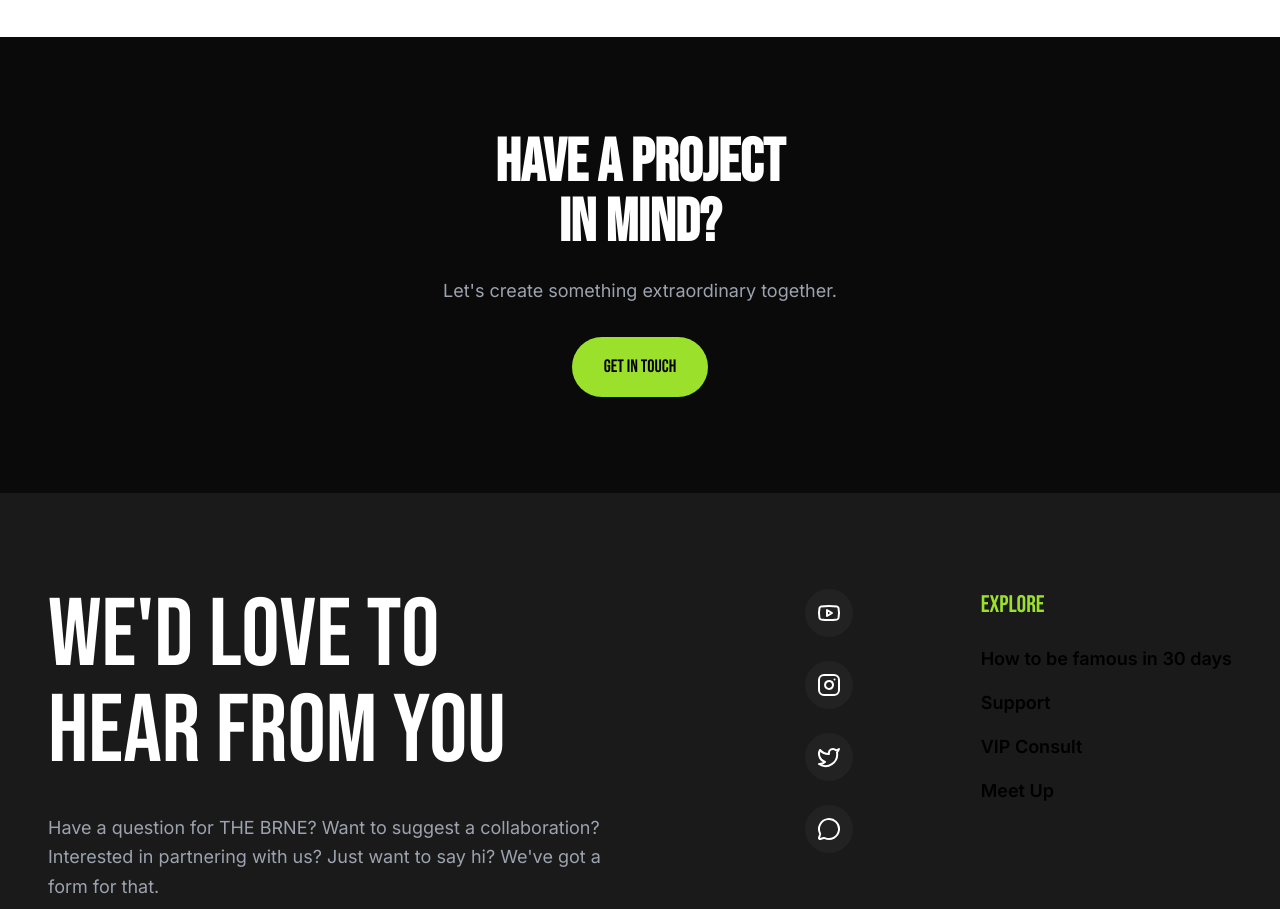
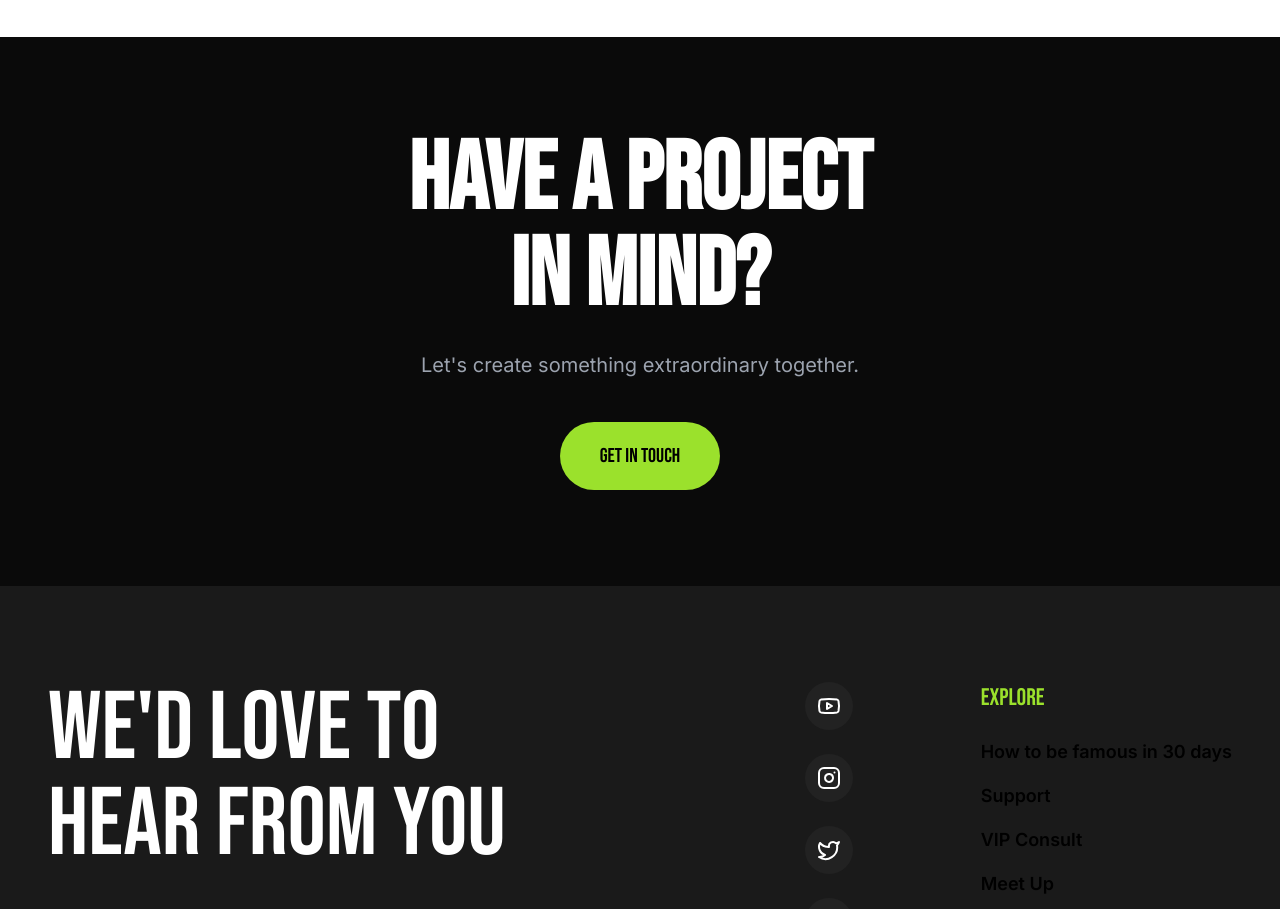
Before and after one commit to iqbalbinothman-ctrl/thebrne, a React (Vite) app: page /portfolio/aurora-co in a window 1280 px wide. Shown: the part 1440-2349 px from the top of the page. Built offline with nearby package versions, Linux system fonts and the light colour scheme.

Commit message:
Update CTA section in single project page

```diff
--- a/components/ProjectDetailPage.tsx
+++ b/components/ProjectDetailPage.tsx
@@ -189,13 +189,13 @@ const ProjectDetailPage: React.FC = () => {
 
             {/* CTA Section */}
             <section className="py-24 px-6 md:px-12 bg-[#0A0A0A] text-white text-center">
-                <h2 className="font-heading text-4xl md:text-6xl font-bold mb-6">
+                <h2 className="font-heading text-6xl md:text-7xl lg:text-8xl font-bold mb-6 leading-none">
                     Have a project<br />in mind?
                 </h2>
-                <p className="text-gray-400 text-lg mb-8 max-w-md mx-auto">
+                <p className="text-gray-400 text-xl mb-10 max-w-lg mx-auto leading-relaxed">
                     Let's create something extraordinary together.
                 </p>
-                <button className="bg-[#9BE12C] text-black px-8 py-4 rounded-full font-heading text-lg uppercase tracking-wider hover:bg-white transition-all">
+                <button className="bg-[#9BE12C] text-black px-10 py-5 rounded-full font-heading text-xl uppercase tracking-wider hover:bg-white transition-all transform hover:scale-105">
                     Get in Touch
                 </button>
             </section>
```
